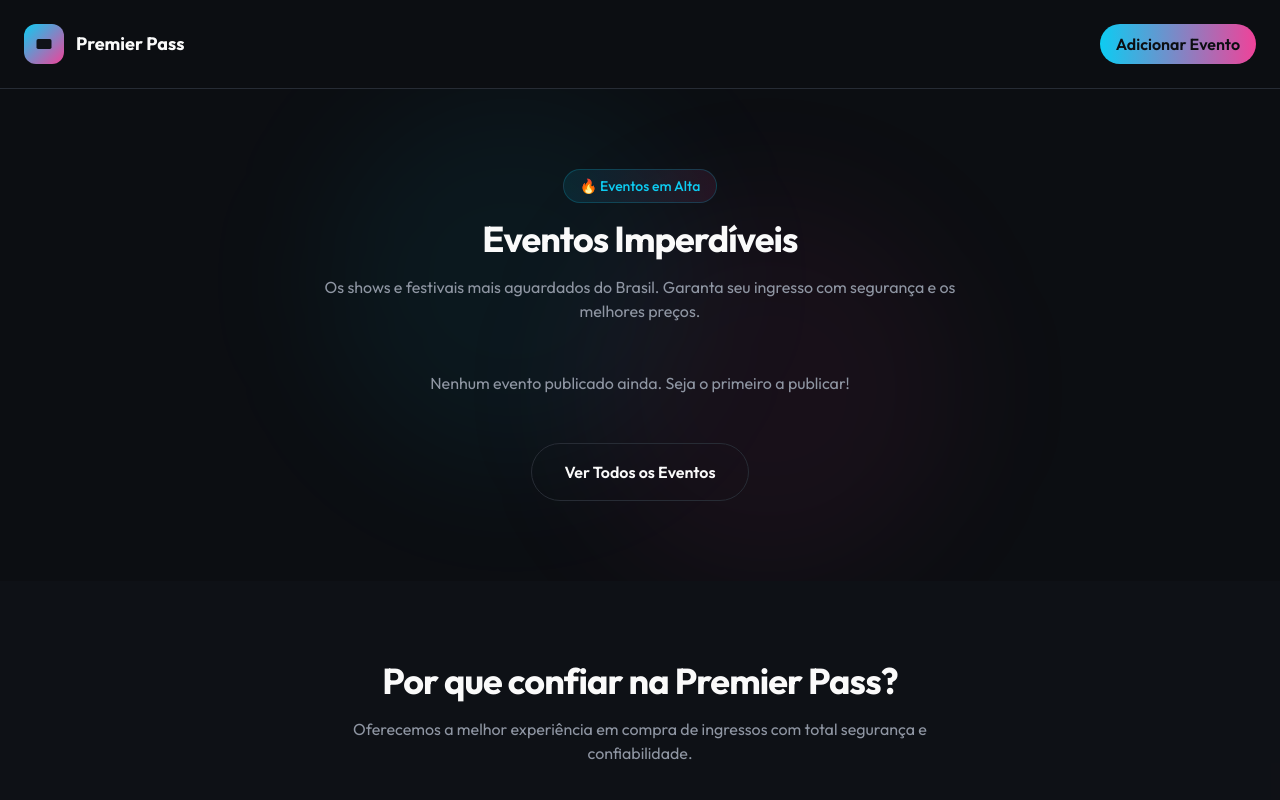
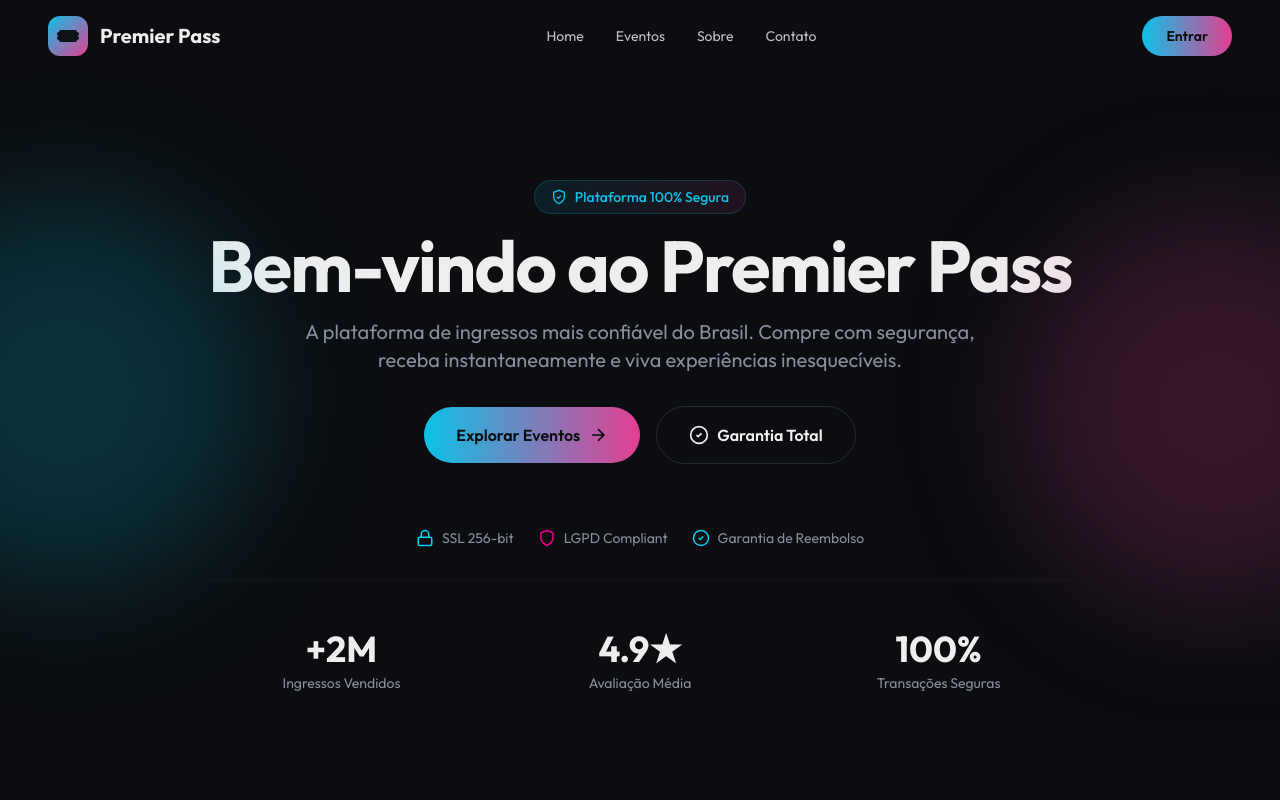
Before and after one commit to ckojak/evento, a React (Vite) app: page / in a window 1280 px wide. Shown: the top 800 px of the page. Built offline with nearby package versions, Linux system fonts and the light colour scheme; no server answers; the HTML template or start-up script is replaced by a standard one.

Commit message:
Refactor Index component for loading and events
Refactor Index component to improve loading state management and event handling.

```diff
--- a/src/pages/Index.tsx
+++ b/src/pages/Index.tsx
@@ -1,110 +1,161 @@
-import React, { useEffect, useState } from "react";
-import DynamicEventsSection from "@/components/DynamicEventsSection";
+import { useState } from "react";
+import LoadingScreen from "@/components/LoadingScreen";
+import TrustBadges from "@/components/TrustBadges";
+import EventsSection from "@/components/EventsSection";
 import TrustSection from "@/components/TrustSection";
-import TrustBadges from "@/components/TrustBadges";
-import Footer from "@/components/layout/Footer";
-import LoadingScreen from "@/components/LoadingScreen";
-
-interface EventItem {
-  title: string;
-  location: string;
-  date: string;
-  price: string;
-  discount?: string;
-  category?: string;
-  imageUrl?: string;
-}
-
-const LOCAL_KEY = "premierpass_events_v1";
+import Footer from "@/components/Footer";
 
 const Index = () => {
-  const [events, setEvents] = useState<EventItem[]>([]);
-  const [showForm, setShowForm] = useState(false);
-  const [loading, setLoading] = useState(true);
+  const [isLoading, setIsLoading] = useState(true);
+  const [showContent, setShowContent] = useState(false);
 
-  useEffect(() => {
-    const raw = localStorage.getItem(LOCAL_KEY);
-    if (raw) {
-      try {
-        setEvents(JSON.parse(raw));
-      } catch (e) {
-        setEvents([]);
-      }
-    }
-    const t = setTimeout(() => setLoading(false), 600);
-    return () => clearTimeout(t);
-  }, []);
-
-  useEffect(() => {
-    localStorage.setItem(LOCAL_KEY, JSON.stringify(events));
-  }, [events]);
-
-  function addEvent(e: React.FormEvent<HTMLFormElement>) {
-    e.preventDefault();
-    const fd = new FormData(e.currentTarget);
-    const newEvent: EventItem = {
-      title: String(fd.get("title") || "Evento Sem Título"),
-      location: String(fd.get("location") || "Local a definir"),
-      date: String(fd.get("date") || "TBD"),
-      price: String(fd.get("price") || "Gratuito"),
-      category: String(fd.get("category") || "Geral"),
-      imageUrl: String(fd.get("imageUrl") || ""),
+  const handleLoadingComplete = () => {
+    setIsLoading(false);
+    setTimeout(() => setShowContent(true), 100);
   };
-    setEvents((prev) => [newEvent, ...prev]);
-    setShowForm(false);
-    e.currentTarget.reset();
-  }
 
   return (
-    <div>
-      {loading && <LoadingScreen onLoadingComplete={() => setLoading(false)} />}
+    <>
+      {isLoading && <LoadingScreen onComplete={handleLoadingComplete} />}
 
-      <header className="bg-background border-b border-border">
-        <div className="container mx-auto px-6 py-6 flex items-center justify-between">
+      <div
+        className={`min-h-screen bg-background transition-opacity duration-500 ${
+          showContent ? 'opacity-100' : 'opacity-0'
+        }`}
+      >
+        {/* Hero Section */}
+        <header className="relative min-h-screen flex flex-col">
+          {/* Navigation */}
+          <nav className="relative z-10 flex items-center justify-between px-6 py-4 md:px-12">
             <div className="flex items-center gap-3">
               <div className="w-10 h-10 rounded-lg bg-gradient-to-br from-cyan to-magenta flex items-center justify-center">
-              <svg width="20" height="20" viewBox="0 0 24 24" fill="none"><rect x="3" y="6" width="18" height="12" rx="2" fill="hsl(220 20% 8%)"/></svg>
+                <svg width="24" height="24" viewBox="0 0 24 24" fill="none">
+                  <rect x="3" y="6" width="18" height="12" rx="2" fill="hsl(220 20% 8%)" />
+                  <circle cx="3" cy="10" r="2" fill="hsl(220 20% 8%)" />
+                  <circle cx="3" cy="14" r="2" fill="hsl(220 20% 8%)" />
+                  <circle cx="21" cy="10" r="2" fill="hsl(220 20% 8%)" />
+                  <circle cx="21" cy="14" r="2" fill="hsl(220 20% 8%)" />
+                </svg>
               </div>
-            <span className="font-display font-bold text-lg gradient-text">Premier Pass</span>
+              <span className="font-display font-bold text-xl gradient-text">
+                Premier Pass
+              </span>
             </div>
 
-          <div className="flex items-center gap-4">
-            <button
-              onClick={() => setShowForm((s) => !s)}
-              className="px-4 py-2 rounded-full bg-gradient-to-r from-cyan to-magenta text-primary-foreground font-semibold"
-            >
-              {showForm ? "Fechar" : "Adicionar Evento"}
+            <div className="hidden md:flex items-center gap-8 text-sm font-body">
+              <a href="#" className="text-foreground/80 hover:text-foreground transition-colors">Home</a>
+              <a href="#" className="text-foreground/80 hover:text-foreground transition-colors">Eventos</a>
+              <a href="#" className="text-foreground/80 hover:text-foreground transition-colors">Sobre</a>
+              <a href="#" className="text-foreground/80 hover:text-foreground transition-colors">Contato</a>
+            </div>
+
+            <button className="px-6 py-2.5 rounded-full bg-gradient-to-r from-cyan to-magenta text-primary-foreground font-display font-semibold text-sm hover:shadow-lg hover:shadow-cyan/25 transition-all duration-300 hover:scale-105">
+              Entrar
+            </button>
+          </nav>
+
+          {/* Hero Content */}
+          <div className="flex-1 flex items-center justify-center px-6 py-12">
+            <div className="text-center max-w-4xl mx-auto space-y-8">
+              <div className="space-y-4">
+                <div className="flex items-center justify-center gap-2 animate-fade-up">
+                  <span className="inline-flex items-center gap-2 px-4 py-1.5 rounded-full bg-gradient-to-r from-cyan/10 to-magenta/10 border border-cyan/20 text-cyan text-sm font-display font-medium">
+                    <svg width="16" height="16" viewBox="0 0 24 24" fill="none" stroke="currentColor" strokeWidth="2">
+                      <path d="M12 22s8-4 8-10V5l-8-3-8 3v7c0 6 8 10 8 10z"/>
+                      <path d="M9 12l2 2 4-4"/>
+                    </svg>
+                    Plataforma 100% Segura
+                  </span>
+                </div>
+                <h1 className="font-display text-5xl md:text-7xl font-bold leading-tight animate-fade-up" style={{ animationDelay: '0.1s' }}>
+                  Bem-vindo ao{' '}
+                  <span className="gradient-text">Premier Pass</span>
+                </h1>
+                <p className="text-muted-foreground text-lg md:text-xl font-body max-w-2xl mx-auto animate-fade-up" style={{ animationDelay: '0.2s' }}>
+                  A plataforma de ingressos mais confiável do Brasil. Compre com segurança,
+                  receba instantaneamente e viva experiências inesquecíveis.
+                </p>
+              </div>
+
+              <div className="flex flex-col sm:flex-row items-center justify-center gap-4 animate-fade-up" style={{ animationDelay: '0.3s' }}>
+                <button className="px-8 py-4 rounded-full bg-gradient-to-r from-cyan to-magenta text-primary-foreground font-display font-semibold hover:shadow-xl hover:shadow-cyan/30 transition-all duration-300 hover:scale-105 flex items-center gap-2">
+                  Explorar Eventos
+                  <svg width="20" height="20" viewBox="0 0 24 24" fill="none" stroke="currentColor" strokeWidth="2">
+                    <path d="M5 12h14M12 5l7 7-7 7"/>
+                  </svg>
+                </button>
+                <button className="px-8 py-4 rounded-full border border-border text-foreground font-display font-semibold hover:bg-muted transition-all duration-300 flex items-center gap-2">
+                  <svg width="20" height="20" viewBox="0 0 24 24" fill="none" stroke="currentColor" strokeWidth="2">
+                    <circle cx="12" cy="12" r="10"/>
+                    <path d="M9 12l2 2 4-4"/>
+                  </svg>
+                  Garantia Total
                 </button>
               </div>
+
+              {/* Trust Indicators */}
+              <div className="flex flex-wrap items-center justify-center gap-6 pt-8 animate-fade-up" style={{ animationDelay: '0.4s' }}>
+                <div className="flex items-center gap-2 text-muted-foreground text-sm">
+                  <svg width="18" height="18" viewBox="0 0 24 24" fill="none" stroke="hsl(188 100% 50%)" strokeWidth="2">
+                    <rect x="3" y="11" width="18" height="11" rx="2" ry="2"/>
+                    <path d="M7 11V7a5 5 0 0 1 10 0v4"/>
+                  </svg>
+                  <span>SSL 256-bit</span>
+                </div>
+                <div className="flex items-center gap-2 text-muted-foreground text-sm">
+                  <svg width="18" height="18" viewBox="0 0 24 24" fill="none" stroke="hsl(325 100% 50%)" strokeWidth="2">
+                    <path d="M12 22s8-4 8-10V5l-8-3-8 3v7c0 6 8 10 8 10z"/>
+                  </svg>
+                  <span>LGPD Compliant</span>
+                </div>
+                <div className="flex items-center gap-2 text-muted-foreground text-sm">
+                  <svg width="18" height="18" viewBox="0 0 24 24" fill="none" stroke="hsl(188 100% 50%)" strokeWidth="2">
+                    <circle cx="12" cy="12" r="10"/>
+                    <path d="M9 12l2 2 4-4"/>
+                  </svg>
+                  <span>Garantia de Reembolso</span>
+                </div>
+              </div>
+
+              {/* Stats */}
+              <div className="grid grid-cols-3 gap-8 pt-12 border-t border-border/30 mt-12 animate-fade-up" style={{ animationDelay: '0.5s' }}>
+                <div className="text-center">
+                  <p className="font-display text-3xl md:text-4xl font-bold gradient-text">+2M</p>
+                  <p className="text-muted-foreground text-sm font-body mt-1">Ingressos Vendidos</p>
+                </div>
+                <div className="text-center">
+                  <p className="font-display text-3xl md:text-4xl font-bold gradient-text">4.9★</p>
+                  <p className="text-muted-foreground text-sm font-body mt-1">Avaliação Média</p>
+                </div>
+                <div className="text-center">
+                  <p className="font-display text-3xl md:text-4xl font-bold gradient-text">100%</p>
+                  <p className="text-muted-foreground text-sm font-body mt-1">Transações Seguras</p>
+                </div>
+              </div>
+            </div>
+          </div>
+
+          {/* Background Effects */}
+          <div className="absolute inset-0 overflow-hidden pointer-events-none">
+            <div className="absolute top-1/4 -left-32 w-96 h-96 bg-cyan/20 rounded-full blur-3xl" />
+            <div className="absolute bottom-1/4 -right-32 w-96 h-96 bg-magenta/20 rounded-full blur-3xl" />
+            <div className="absolute top-1/2 left-1/2 -translate-x-1/2 -translate-y-1/2 w-[800px] h-[800px] bg-gradient-radial from-cyan/5 via-transparent to-transparent" />
           </div>
         </header>
 
-      {showForm && (
-        <div className="container mx-auto px-6 py-6">
-          <form onSubmit={addEvent} className="grid grid-cols-1 md:grid-cols-2 gap-4 bg-card p-6 rounded-xl">
-            <input name="title" placeholder="Título do evento" className="p-3 rounded-lg bg-input text-foreground" />
-            <input name="location" placeholder="Local" className="p-3 rounded-lg bg-input text-foreground" />
-            <input name="date" placeholder="Data (ex: 31 Dez)" className="p-3 rounded-lg bg-input text-foreground" />
-            <input name="price" placeholder="Preço (ex: R$ 199,00)" className="p-3 rounded-lg bg-input text-foreground" />
-            <input name="category" placeholder="Categoria" className="p-3 rounded-lg bg-input text-foreground" />
-            <input name="imageUrl" placeholder="URL da imagem (opcional)" className="p-3 rounded-lg bg-input text-foreground" />
+        {/* Trust Badges */}
+        <TrustBadges />
 
-            <div className="md:col-span-2 flex gap-2 justify-end">
-              <button type="button" onClick={() => setShowForm(false)} className="px-4 py-2 rounded-full border border-border">Cancelar</button>
-              <button type="submit" className="px-4 py-2 rounded-full bg-gradient-to-r from-cyan to-magenta text-primary-foreground font-semibold">Publicar Evento</button>
-            </div>
-          </form>
-        </div>
-      )}
+        {/* Events Section */}
+        <EventsSection />
 
-      <main>
-        <DynamicEventsSection events={events} />
+        {/* Trust Section */}
         <TrustSection />
-        <TrustBadges />
-      </main>
 
+        {/* Footer */}
         <Footer />
       </div>
+    </>
   );
 };
 
```
Lines whose indentation alone changed are shown as unchanged.
